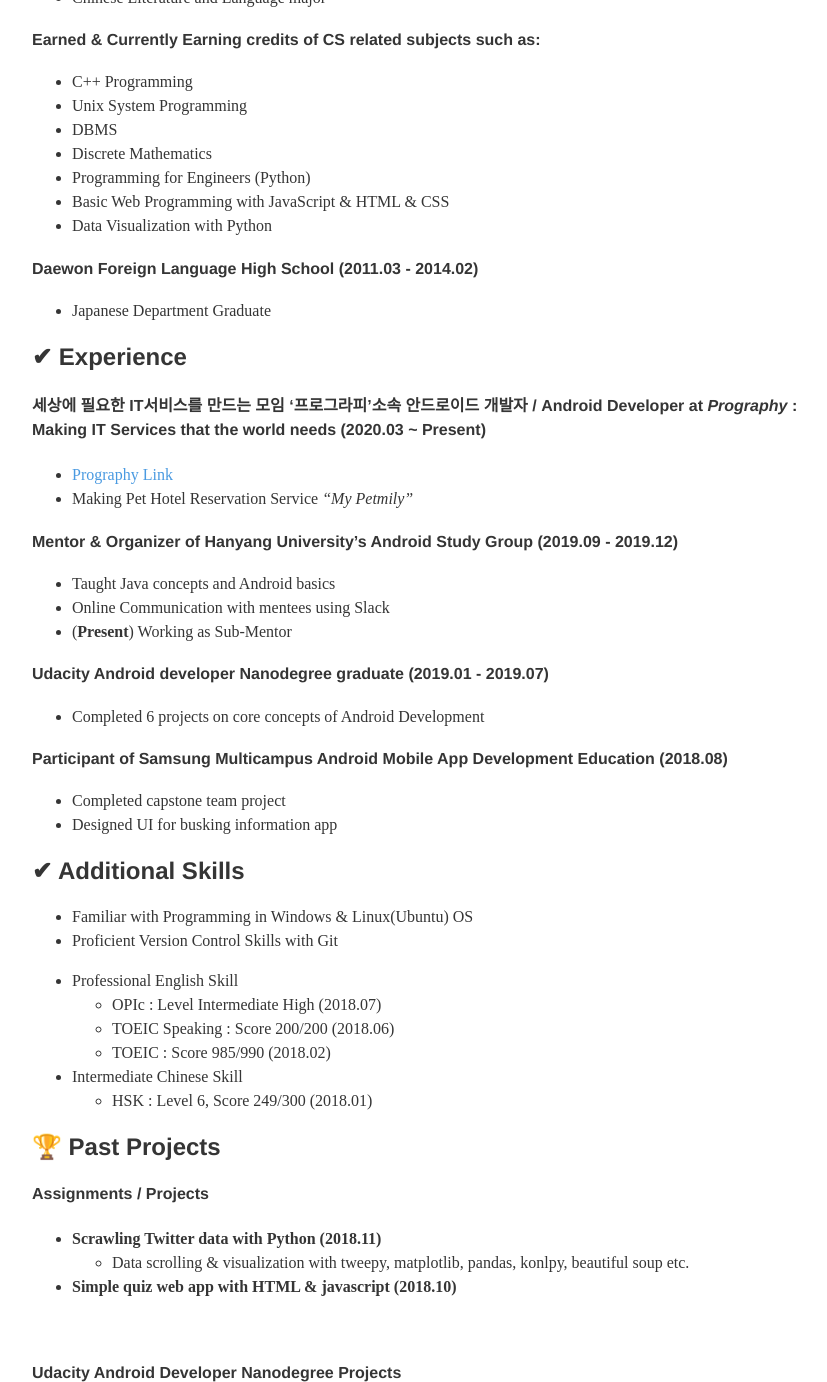
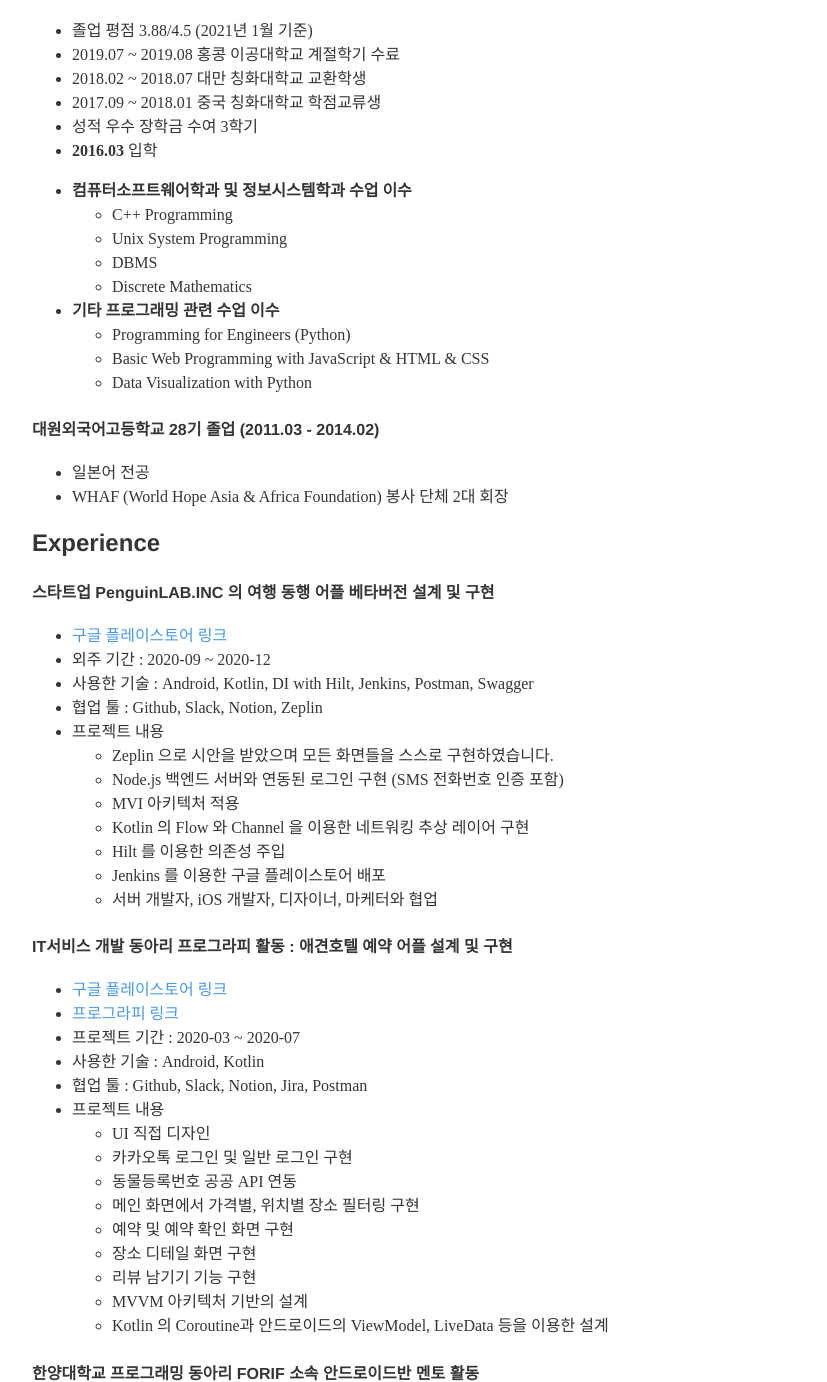
Before and after one commit to SaraHan774/sara_blog, a Jekyll site: the page built from _pages/about.md, in a window 1280 px wide and 1400 px high, scrolled down 1152 px, cut to the strip 0-1382 px from the top of the window. Shown: the whole strip, without its empty margins (208-1035 px from the left). Built offline with Jekyll 4.4.1, drawn with Linux system fonts in a browser that asks for light colours; nearby versions of some CDN libraries; some of the changed text lies outside the part shown.

Commit message:
update portfolio

```diff
--- a/_pages/about.md
+++ b/_pages/about.md
@@ -1,10 +1,9 @@
 ---
 layout: post
-title: "About Gahee🧒🏻"
+title: "한가희"
 author: "Sara Han"
 permalink: "/about"
 ---
-
 
 <img src="./assets/img/2020_me_2.jpg" width="300"/>
 
@@ -12,7 +11,7 @@ permalink: "/about"
 > _세상에 필요한 안드로이드 개발자가 되기 위해 노력하는 중 입니다._
 
 <br>
-My name is Gahee Han, studying at Hanyang University(2016~). I have been studying foreign languages since I was very young, starting when I lived in Canada from 2005 to 2007. I studied English and French during elementary school years. After enrolling Daewon foreign language high school in Korea, I majored in Japanese. Now I am in Hanyang university majoring in Chinese Language and Literature. Even though I have spent almost half of my life mainly studying languages, my dream has been scientist and engineer. To pursue my dream before it gets too late, I started learning programming since 2018 May. I am now at an intermediate level of this area, and my focus is now on jumping into the next high level.
+2018년 여름 헬스케어 AI스타트업에서 3주간 경쟁사 보고서를 작성하는 인턴을 하며 말로만 듣던 4차 산업혁명을 몸소 체감하였습니다. 이 일을 계기로 IT직군에 큰 매력을 느꼈고, 제가 걸어온 길과 전혀 다른 길을 2년 째 걸어오는 중입니다. 외국어 고등학교를 졸업하고 어문계열을 전공했던 만큼 익숙하고 편한 길이 있었지만 저는 제가 생각하는 미래를 위해서 기꺼이 익숙함을 떨쳐낸 바 있습니다. 앞으로도 세상의 변화에 발 맞추어 무한히 진화하는 사람이 되고 싶습니다.
 <br><br>
 
 <script src="//code.jquery.com/jquery-3.2.1.min.js"></script>
@@ -31,8 +30,10 @@ function gmailClickToCopy(){
 };
 </script>
 
+<br/>
 
-## ☎ Contact
+## Contact
+
 <table style="width:100%">
   <tr>
     <th>Gmail</th>
@@ -56,7 +57,9 @@ function gmailClickToCopy(){
   </tr>
 </table>
 
-## ✔ Education
+<br>
+
+## Education
 
   <table width="100%">
     <tr>
@@ -69,89 +72,165 @@ function gmailClickToCopy(){
     </tr>
   </table>
 
-#### Hanyang University Undergraduate (2016.02 - Present)
-  * Chinese Literature and Language major
+#### 한양대학교 중어중문학과 학사 (2021.08 졸업 예정)
 
-#### Earned & Currently Earning credits of CS related subjects such as:
-  * C++ Programming
-  * Unix System Programming
-  * DBMS
-  * Discrete Mathematics
-  * Programming for Engineers (Python)
-  * Basic Web Programming with JavaScript & HTML & CSS
-  * Data Visualization with Python
+- 졸업 평점 3.88/4.5 (2021년 1월 기준)
+- 2019.07 ~ 2019.08 홍콩 이공대학교 계절학기 수료
+- 2018.02 ~ 2018.07 대만 칭화대학교 교환학생
+- 2017.09 ~ 2018.01 중국 칭화대학교 학점교류생
+- 성적 우수 장학금 수여 3학기
+- **2016.03** 입학
 
-#### Daewon Foreign Language High School (2011.03 - 2014.02)
-  * Japanese Department Graduate
+- **컴퓨터소프트웨어학과 및 정보시스템학과 수업 이수**
+  - C++ Programming
+  - Unix System Programming
+  - DBMS
+  - Discrete Mathematics
 
-## ✔ Experience
+- **기타 프로그래밍 관련 수업 이수**
+  - Programming for Engineers (Python)
+  - Basic Web Programming with JavaScript & HTML & CSS
+  - Data Visualization with Python
 
-#### 세상에 필요한 IT서비스를 만드는 모임 '프로그라피'소속 안드로이드 개발자 / Android Developer at _Prography_ : Making IT Services that the world needs (2020.03 ~ **Present**)
-  * [Prography Link](http://prography.org/)
-  * Making Pet Hotel Reservation Service _"My Petmily"_
+#### 대원외국어고등학교 28기 졸업 (2011.03 - 2014.02)
 
-#### Mentor & Organizer of Hanyang University’s Android Study Group (2019.09 - 2019.12)
-  * Taught Java concepts and Android basics
-  * Online Communication with mentees using Slack
-  * (**Present**) Working as Sub-Mentor
+- 일본어 전공
+- WHAF (World Hope Asia & Africa Foundation) 봉사 단체 2대 회장
 
-#### Udacity Android developer Nanodegree graduate (2019.01 - 2019.07)
-  * Completed 6 projects on core concepts of Android Development
+## Experience
 
-#### Participant of Samsung Multicampus Android Mobile App Development Education (2018.08)
-  * Completed capstone team project
-  * Designed UI for busking information app
+#### 스타트업 PenguinLAB.INC 의 여행 동행 어플 베타버전 설계 및 구현
 
-## ✔ Additional Skills
-* Familiar with Programming in Windows & Linux(Ubuntu) OS
-* Proficient Version Control Skills with Git
+- [구글 플레이스토어 링크](https://play.google.com/store/apps/details?id=com.penguinlab.tragon)
+- 외주 기간 : 2020-09 ~ 2020-12
+- 사용한 기술 : Android, Kotlin, DI with Hilt, Jenkins, Postman, Swagger
+- 협업 툴 : Github, Slack, Notion, Zeplin
+- 프로젝트 내용
+  - Zeplin 으로 시안을 받았으며 모든 화면들을 스스로 구현하였습니다.
+  - Node.js 백엔드 서버와 연동된 로그인 구현 (SMS 전화번호 인증 포함)
+  - MVI 아키텍처 적용
+  - Kotlin 의 Flow 와 Channel 을 이용한 네트워킹 추상 레이어 구현
+  - Hilt 를 이용한 의존성 주입
+  - Jenkins 를 이용한 구글 플레이스토어 배포
+  - 서버 개발자, iOS 개발자, 디자이너, 마케터와 협업
 
-* Professional English Skill
-  * OPIc : Level Intermediate High (2018.07)
-  * TOEIC Speaking : Score 200/200 (2018.06)
-  * TOEIC : Score 985/990 (2018.02)
+#### IT서비스 개발 동아리 프로그라피 활동 : 애견호텔 예약 어플 설계 및 구현
 
-* Intermediate Chinese Skill
-  * HSK : Level 6, Score 249/300 (2018.01)
+- [구글 플레이스토어 링크](https://play.google.com/store/apps/details?id=com.prography.pethotel&hl=ko)
+- [프로그라피 링크](http://prography.org/)
+- 프로젝트 기간 : 2020-03 ~ 2020-07
+- 사용한 기술 : Android, Kotlin
+- 협업 툴 : Github, Slack, Notion, Jira, Postman
+- 프로젝트 내용
+  - UI 직접 디자인
+  - 카카오톡 로그인 및 일반 로그인 구현
+  - 동물등록번호 공공 API 연동
+  - 메인 화면에서 가격별, 위치별 장소 필터링 구현
+  - 예약 및 예약 확인 화면 구현
+  - 장소 디테일 화면 구현
+  - 리뷰 남기기 기능 구현
+  - MVVM 아키텍처 기반의 설계
+  - Kotlin 의 Coroutine과 안드로이드의 ViewModel, LiveData 등을 이용한 설계
 
-## 🏆 Past Projects
+#### 한양대학교 프로그래밍 동아리 FORIF 소속 안드로이드반 멘토 활동
+
+- 활동 기간 : 2019-09 ~ 2019-12
+- 사용한 기술 : Android, Java
+- 협업 툴 : Github, Slack
+- 활동 내용
+  - 총 7회에 걸친 오프라인 강의
+    - Java 기초 문법
+    - Java 의 어떤 부분들이 안드로이드 프레임웍에서 중요하게 활용되는지
+    - Java 디자인 패턴 중 어떤 부분들이 안드로이드 프레임웍에서 자주 등장하는지
+    - 안드로이드 레이아웃 기초
+    - 안드로이드 아키텍처가 왜 필요한지
+    - 안드로이드 네트워킹
+    - 안드로이드 로컬 DB 활용하기
+    - [강의 자료 링크](https://github.com/SaraHan774/android-study-forif)
+  - 학기 말 해커톤 지도
+    - 먹방 룰렛 어플 '왓냠'의 제작을 지도하였습니다.
+    - [해커톤 앱 깃헙 레포](https://github.com/SaraHan774/WATNYAM)
+
+#### Udacity 의 안드로이드 개발 나노디그리 취득
+
+- [수료증 링크](https://confirm.udacity.com/J54R3E7)
+- 이수 기간 : 2019-02 ~ 2019-07
+- 사용한 기술 : Android, Java, Firebase, Espresso UI Testing, Google Cloud Platform, etc.
+- 학습 내용
+  - 안드로이드의 레이아웃 및 기초 개념
+  - 안드로이드에서의 HTTP 통신 및 로컬 DB 활용 방법
+    - 관련 프로젝트 : [영화 포스터 디스플레이 앱](https://github.com/SaraHan774/PopularMoviesStage2)
+  - 위젯 만들기, Tablet 버전 UI 만들기, SimpleExoPlayer 활용하기 등
+    - 관련 프로젝트 : [베이킹 레시피 앱](https://github.com/SaraHan774/BakingApp_1)
+    - 설명 : Udacity 에서 제공해주는 mp4 파일을 ExoPlayer 로 디스플레이 하여 빵을 굽는
+  - 배운 것들을 활용한 캡스톤 프로젝트
+    - 관련 프로젝트 : [Read Simple Slider](https://github.com/SaraHan774/rss-v1)
+
+#### 삼성 멀티캠퍼스 '안드로이드 & Java' 취업 교육 이수
+
+- [수료증 및 우수상 링크](https://spark.adobe.com/post/1byXgf5MGAASB/)
+- 이수 기간 : 2018-07 ~ 2018-08
+- 사용한 기술 : Android, Java, SQL
+- 학습 내용
+  - Java 기초 문법 및 객체지향 프로그래밍 개념
+  - 안드로이드 기초 개념
+  - 마지막 2주간 팀 프로젝트 진행
+
+## 기타
+
+- 리눅스 (Ubuntu, CentOS)환경 기반 개발 경험 있음
+- Git 을 이용한 버전관리 능숙
+- 업무와 일상 생활에 지장 없는 **영어** 실력
+
+  - OPIc IH (2018.07)
+  - TOEIC 스피킹 200/200 (2018.06)
+  - TOEIC 985/990 (2018.02)
+
+- 중급 **중국어** 실력
+  - HSK 6급 249/300 (2018.01)
+
+## Past Projects
 
 #### **Assignments / Projects**
-* **Scrawling Twitter data with Python (2018.11)**
-  * Data scrolling & visualization with tweepy, matplotlib,  pandas, konlpy, beautiful soup etc.
 
-* **Simple quiz web app with HTML & javascript (2018.10)**
+- **Scrawling Twitter data with Python (2018.11)**
+
+  - Data scrolling & visualization with tweepy, matplotlib, pandas, konlpy, beautiful soup etc.
+
+- **Simple quiz web app with HTML & javascript (2018.10)**
 
 <br>
 #### **Udacity Android Developer Nanodegree Projects**
 
 ![read-simple-slider](../assets/img/ReadSimpleSlider.png){:class="img-responsive"}
+
 > Capstone Project : Read Simple Slider App
 
-* **Completed 5 Toy Projects on Fundamental concepts of Android & 1 Capstone Project (2019.01 - 2019.07)**
-* [Link to my Udacity certificate](https://graduation.udacity.com/confirm/J54R3E7)
-* Built Apps that include :
-  * Network connection for fetching JSON & XML data  using Volley, Retrofit library, AsyncTaskLoader, etc.
-  * Video display using SimpleExoPlayer
-  * LiveData with MVVM architecture
-  * Firebase AdMob, Analytics, Real Time Database
-  * Paid & Free version configuration in Gradle
-  * Google Cloud Endpoint
-  * Material Design Specifications
-  * Tablet version of the app
-  * ListView Widget
-  * Room database library
-  * UI testing with espresso
-  * etc.
+- **Completed 5 Toy Projects on Fundamental concepts of Android & 1 Capstone Project (2019.01 - 2019.07)**
+- Built Apps that include :
+  - Network connection for fetching JSON & XML data using Volley, Retrofit library, AsyncTaskLoader, etc.
+  - Video display using SimpleExoPlayer
+  - LiveData with MVVM architecture
+  - Firebase AdMob, Analytics, Real Time Database
+  - Paid & Free version configuration in Gradle
+  - Google Cloud Endpoint
+  - Material Design Specifications
+  - Tablet version of the app
+  - ListView Widget
+  - Room database library
+  - UI testing with espresso
+  - etc.
 
 #### **Others**
+
 ![movie-Database](../assets/img/MovieDatabase.png){:class="img-responsive"}
+
 > Movie Database App made for teaching mentees.
 
-* **Sample App Made for Teaching School Mentees : Movie Database App (2019.08)**
-  * Simple Movie Poster App that displays movie information fetched from movie site API
-  * Includes Room DB, LiveData, ViewModel
-  * Has like button, comment & sharing function
+- **Sample App Made for Teaching School Mentees : Movie Database App (2019.08)**
+  - Simple Movie Poster App that displays movie information fetched from movie site API
+  - Includes Room DB, LiveData, ViewModel
+  - Has like button, comment & sharing function
 
 <br><br><br>
 
@@ -161,7 +240,7 @@ function gmailClickToCopy(){
 </div>
 > Naver D2 mini DevFest 출품작 : The Slider App
 
-* **Naver D2 mini DevFest Competition : Live Slider App (2019.07)**
-  * Simple RSS feed that displays news fetched with retrofit2
-  * Live slider with Timer & ViewPager
-  * Includes **python flask** server for analysing images with **Google Vision API** and integrated the results with the search bar.
+- **Naver D2 mini DevFest Competition : Live Slider App (2019.07)**
+  - Simple RSS feed that displays news fetched with retrofit2
+  - Live slider with Timer & ViewPager
+  - Includes **python flask** server for analysing images with **Google Vision API** and integrated the results with the search bar.
```
